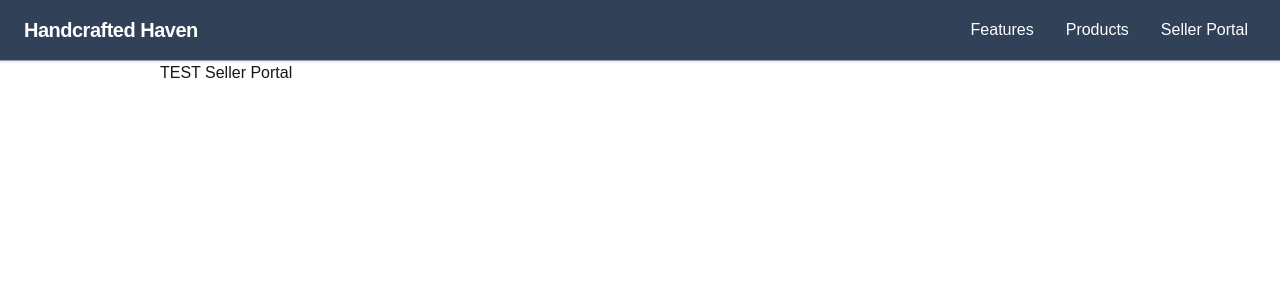
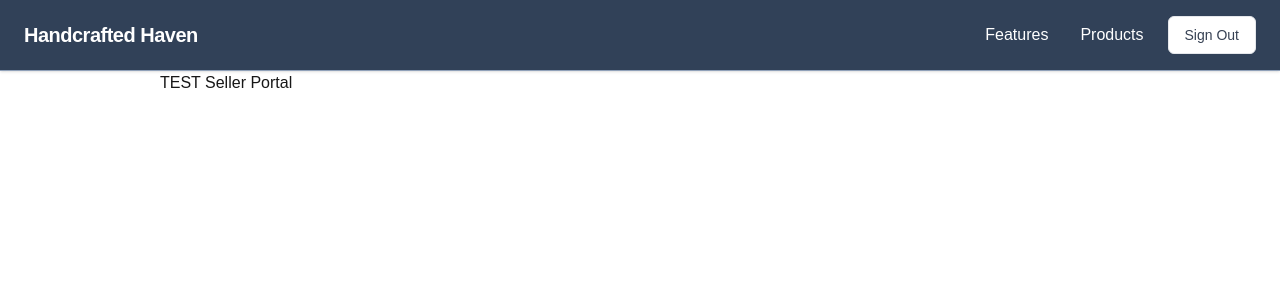
Before and after one commit to ndamatta/handcrafted-haven, a Next.js app: page /seller-portal in a window 1280 px wide. Shown: the top 300 px of the page. Built offline with nearby package versions, Linux system fonts and the light colour scheme.

Commit message:
hotfix, header issue

```diff
--- a/src/components/Header.tsx
+++ b/src/components/Header.tsx
@@ -1,8 +1,8 @@
 import Link from "next/link";
 import NavButton from "./NavButton";
 
-export default function Header() {
-  const navLinks = [
+export default function Header({ children }: { children?: React.ReactNode }) {
+  const defaultNavLinks = [
     { href: "#features", label: "Features" },
     { href: "#products", label: "Products" },
     { href: "/seller-portal", label: "Seller Portal" },
@@ -16,13 +16,16 @@ export default function Header() {
       >
         Handcrafted Haven
       </Link>
-
       <nav className="space-x-4">
-        {navLinks.map(({ href, label }) => (
-          <NavButton key={href} href={href}>
-            {label}
-          </NavButton>
-        ))}
+        {children ? (
+          children
+        ) : (
+          defaultNavLinks.map(({ href, label }) => (
+            <NavButton key={href} href={href}>
+              {label}
+            </NavButton>
+          ))
+        )}
       </nav>
     </header>
   );
--- a/src/components/SellerPortal/PortalHeader.tsx
+++ b/src/components/SellerPortal/PortalHeader.tsx
@@ -12,10 +12,11 @@ export default function PortalHeader() {
           "use server";
           await signOut({ redirectTo: "/" });
         }}
+        className="inline-block"
       >
         <button
           type="submit"
-          className="w-full rounded-md border border-gray-200 dark:border-zinc-700 bg-white dark:bg-zinc-800 text-gray-700 dark:text-gray-200 py-2 px-4 text-sm font-medium hover:bg-amber-100 dark:hover:bg-zinc-700 transition-colors"
+          className="rounded-md border border-gray-200 dark:border-zinc-700 bg-white dark:bg-zinc-800 text-gray-700 dark:text-gray-200 py-2 px-4 text-sm font-medium hover:bg-amber-100 dark:hover:bg-zinc-700 transition-colors"
         >
           Sign Out
         </button>
```
